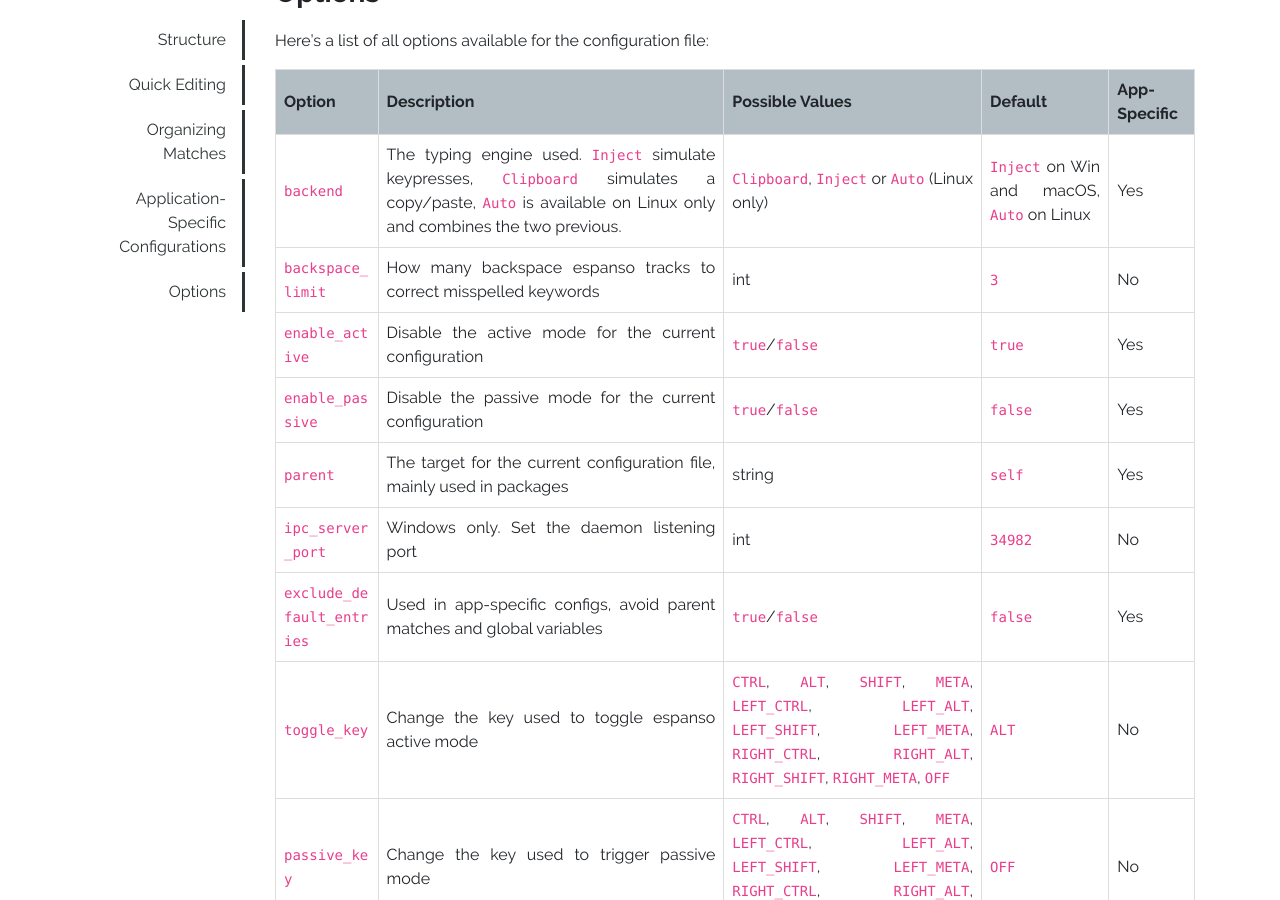
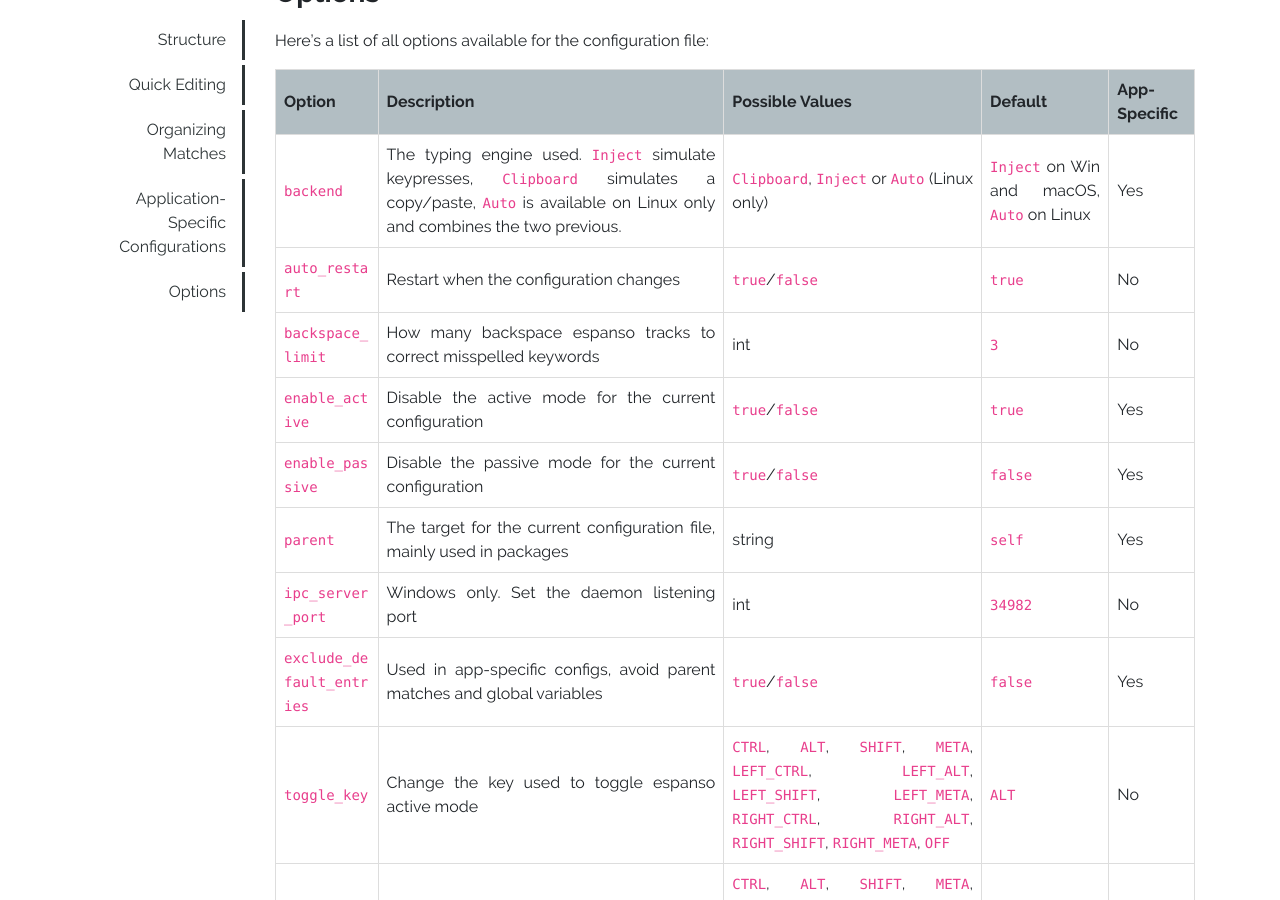
Before and after one commit to espanso/espanso, a Jekyll site: the page built from docs/configuration.md, in a window 1280 px wide and 900 px high, scrolled down 3786 px. Built offline with Jekyll 4.4.1, drawn with Linux system fonts in a browser that asks for light colours.

Commit message:
Add documentation for auto_restart

```diff
--- a/docs/configuration.md
+++ b/docs/configuration.md
@@ -171,6 +171,7 @@
 Option | Description | Possible Values | Default | App-Specific
 --- | --- | --- | --- | ---
 `backend` | The typing engine used. `Inject` simulate keypresses, `Clipboard` simulates a copy/paste, `Auto` is available on Linux only and combines the two previous. | `Clipboard`, `Inject` or `Auto` (Linux only) | `Inject` on Win and macOS, `Auto` on Linux | Yes
+`auto_restart` | Restart when the configuration changes | `true`/`false` | `true` | No
 `backspace_limit` | How many backspace espanso tracks to correct misspelled keywords | int | `3` | No
 `enable_active` | Disable the active mode for the current configuration | `true`/`false` | `true` | Yes
 `enable_passive` | Disable the passive mode for the current configuration | `true`/`false` | `false` | Yes
```
